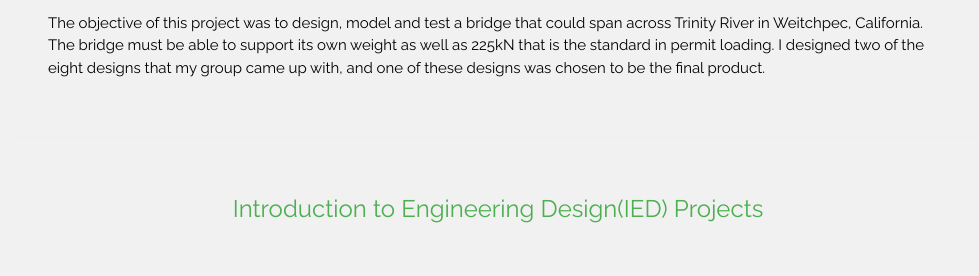
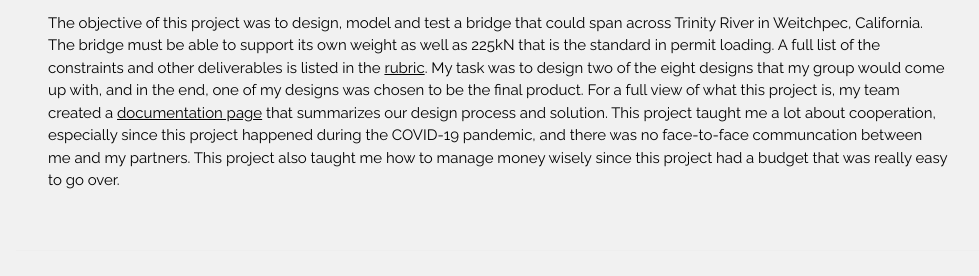
Before and after one commit to biancanev/engineering-portfolio, a plain HTML site: page projects.html in a window 1280 px wide. Shown: the part 1176-1452 px from the top of the page, without its empty margins (292-1271 px from the left). Drawn offline with nearby package versions, Linux system fonts and the light colour scheme.

Commit message:
Update projects.html

```diff
--- a/projects.html
+++ b/projects.html
@@ -87,7 +87,7 @@ body,h1,h2,h3,h4,h5,h6 {font-family: "Raleway", sans-serif}
           </h5>
         </div>
         <div class="w3-container">
-          <p>The objective of this project was to design, model and test a bridge that could span across Trinity River in Weitchpec, California. The bridge must be able to support its own weight as well as 225kN that is the standard in permit loading. I designed two of the eight designs that my group came up with, and one of these designs was chosen to be the final product. </p>
+          <p>The objective of this project was to design, model and test a bridge that could span across Trinity River in Weitchpec, California. The bridge must be able to support its own weight as well as 225kN that is the standard in permit loading. A full list of the constraints and other deliverables is listed in the <a href="https://docs.google.com/document/d/1wUA4a3X661x0Rf2fHAPWApLAY-sa6aNeTPlLvCenIFM/edit">rubric</a>. My task was to design two of the eight designs that my group would come up with, and in the end, one of my designs was chosen to be the final product. For a full view of what this project is, my team created a <a href="https://docs.google.com/document/d/1QxRSxq26IfKJSlOhowatBXc3JHYTVT88V3Z6ejIVukU/edit?usp=sharing">documentation page</a> that summarizes our design process and solution. This project taught me a lot about cooperation, especially since this project happened during the COVID-19 pandemic, and there was no face-to-face communcation between me and my partners. This project also taught me how to manage money wisely since this project had a budget that was really easy to go over.</p>
         </div>
       </div>
       <br><hr><br>
```
